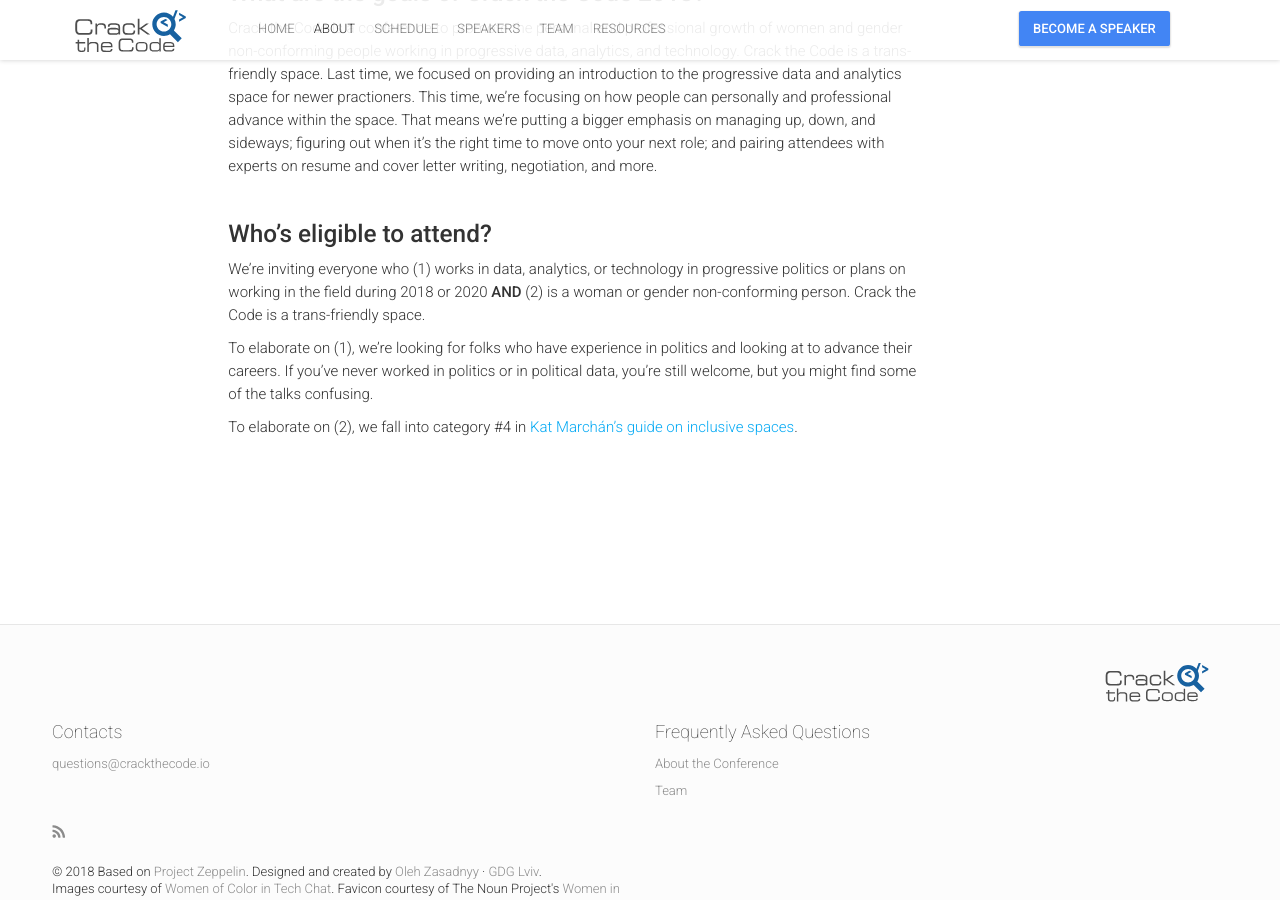
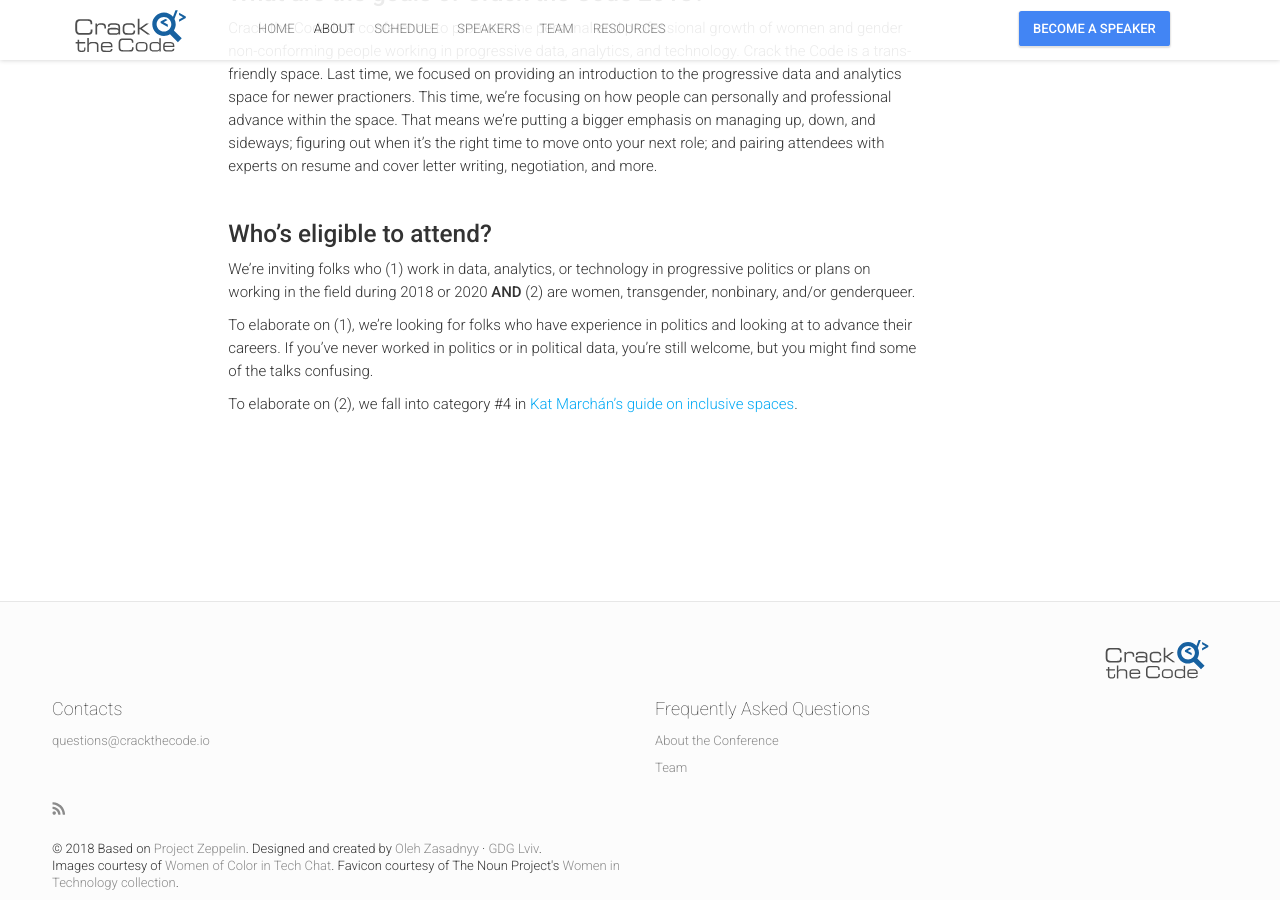
Before and after one commit to anniejw6/crackthecode_site, a Jekyll site: the page built from about.md, in a window 1280 px wide and 900 px high, scrolled down 466 px. Built offline with Jekyll 4.4.1, drawn with Linux system fonts in a browser that asks for light colours; nearby versions of some CDN libraries; comment, search, counter and statistics services are not loaded.

Commit message:
update inclusivity language

```diff
--- a/_config.yml
+++ b/_config.yml
@@ -13,9 +13,9 @@ exclude: ['/automation/', 'README.md', 'LICENSE.txt', 'CNAME']
 title: "Crack the Code"
 email: "questions@crackthecode.io"
 description: >
-  Crack the Code is a conference to promote the personal and professional growth of
-  women and gender non-conforming people working in progressive data, analytics,
-  and technology. Crack the Code is a trans-friendly space.
+  Crack the Code is a conference to promote the personal and professional
+  growth of women, transgender, nonbinary, and genderqueer people working in
+  progressive data, analytics, and technology.
 baseurl: ""
 url: "https://crackthecode.io"
 permalink: "/blog/:title"
@@ -27,15 +27,15 @@ googleAnalyticsSiteUrl: "crackthecode.io"
 organizerName: "Crack the Code 2018"
 organizerAlternateName: "Crack the Code 2018"
 organizerDescription: >
-  A conference to promote the personal and professional growth of
-  women and gender non-conforming people working in progressive data, analytics,
-  and technology
+  Crack the Code is a conference to promote the personal and professional
+  growth of women, transgender, nonbinary, and genderqueer people working in
+  progressive data, analytics, and technology.
 organizerEmail: "questions@crackthecode.io"
 # organizerLogo: "/img/seo/organizer-logo.png"
 # organizerLink: "http://lviv.gdg.org.ua/"
 
 # Head
-metaKeywords: "crack the code, trans-men, women, women-identified, gender non-conforming, gender non-binary, data, progressive, tech, analytics"
+metaKeywords: "crack the code, data, progressive, tech, analytics, equity, inclusion"
 # twitterAccount: "@DevFest"
 # socialImageSrcGooglePlus: "/img/seo/img_share.png"
 socialImageSrcTwitter: "/img/seo/sharing-twitter.png"
@@ -75,7 +75,7 @@ heroButtons:
 # About Block
 aboutTitle: "About Crack the Code"
 aboutBlock:
- - {title: "Conference", image: "conference.jpg", text: "The second annual conference for women and gender non-conforming people who work in data, analytics, and technology in the progressive space. Crack the Code is a trans-friendly space." }
+ - {title: "Conference", image: "conference.jpg", text: "The second annual conference for women, transgender, nonbinary, and genderqueer people working in data, analytics, and technology in the progressive space." }
  - {title: "Workshops", image: "workshop.jpg", text: "Half-day of workshops on technical and non-technical topics related personal and professional growth." }
  - {title: "Community", image: "community.jpg", text: "Meet other awesome folks working in the field! Get advice from leaders in the field, and share your knowledge with others." }
 
--- a/about.md
+++ b/about.md
@@ -14,7 +14,7 @@ growth of women and gender non-conforming people working in progressive data, an
 
 ###### **Who's eligible to attend?**
 
-We're inviting everyone who (1) works in data, analytics, or technology in progressive politics or plans on working in the field during 2018 or 2020 **AND** (2) is a woman or gender non-conforming person. Crack the Code is a trans-friendly space.
+We're inviting folks who (1) work in data, analytics, or technology in progressive politics or plans on working in the field during 2018 or 2020 **AND** (2) are women, transgender, nonbinary, and/or genderqueer.
 
 To elaborate on (1), we're looking for folks who have experience in politics and looking at to advance their careers. If you've never worked in politics or in political data, you're still welcome, but you might find some of the talks confusing.
 
```
Also changed, not shown: _posts/2018-02-01-call-for-speakers.md (+0 -2 lines).
